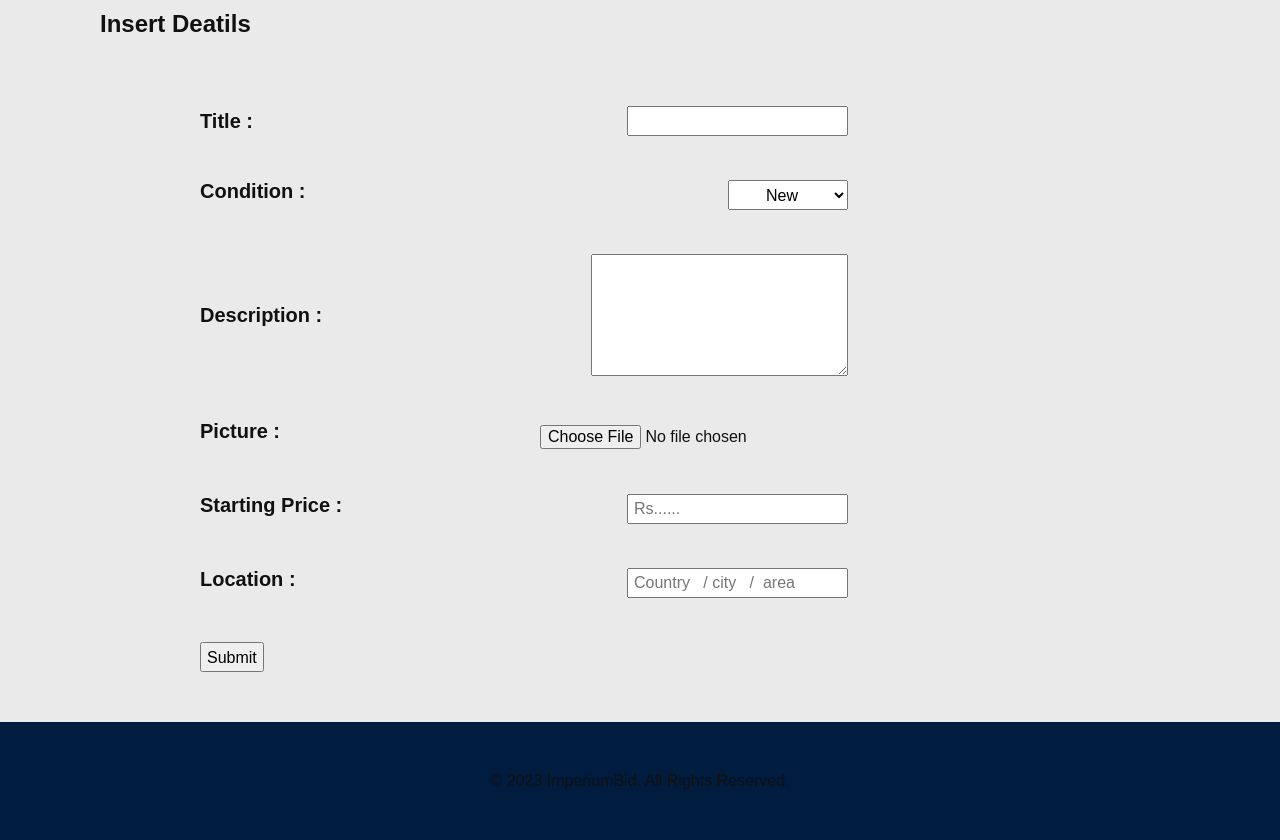
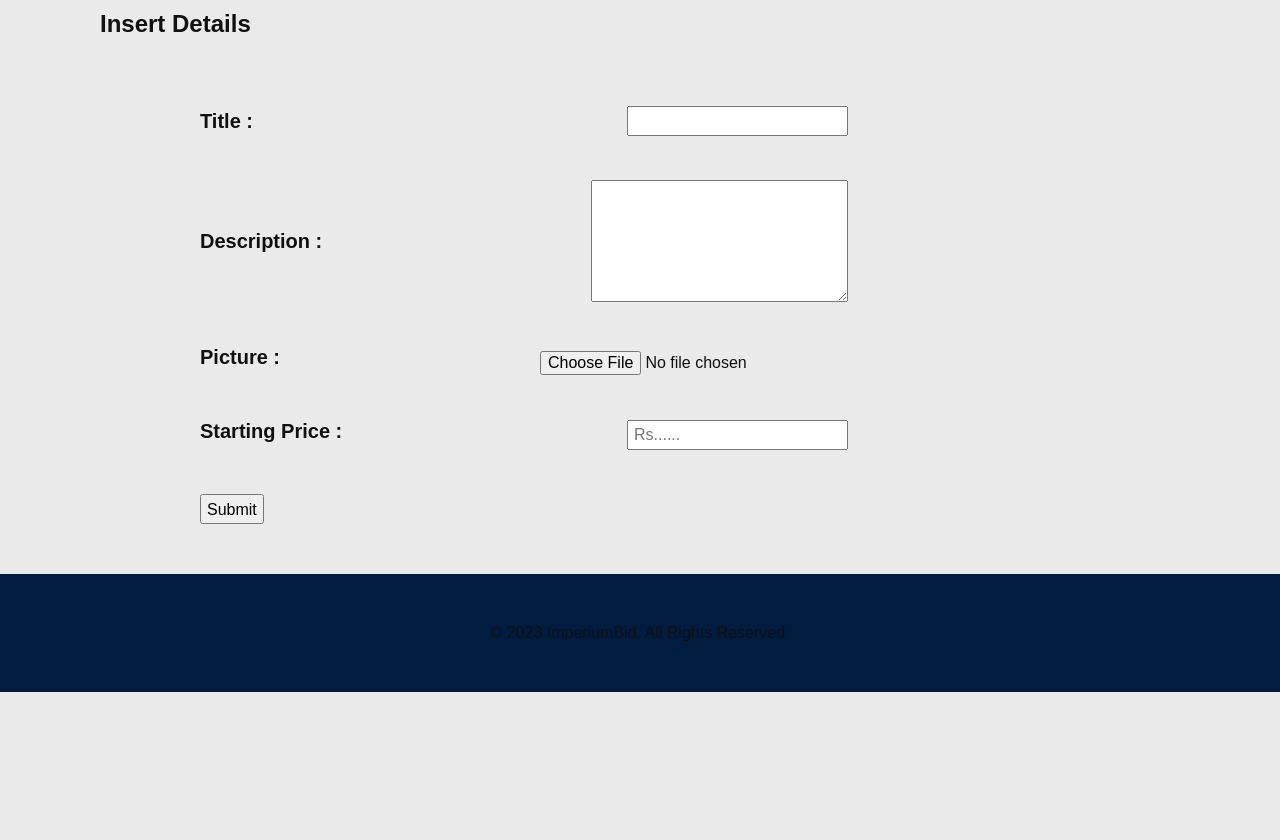
Before and after one commit to devrajoshi/BidBazaar-An-Online-Auction-Platform, a Django app: page /post/ in a window 1280 px wide. Shown: the part 80-920 px from the top of the page. After the commit the page ends 772 px from the top, so only its background shows below. Run offline with Django 4.2, Linux system fonts and the light colour scheme; the visitor is signed in with stand-in values (Sample User, id 1).

Commit message:
`update`: fix `user` context dict in home and changed view of `post_item.html`

```diff
--- a/web/pages/views.py
+++ b/web/pages/views.py
@@ -1,12 +1,15 @@
 from django.shortcuts import render, redirect
 from django.http import HttpResponseNotFound
 from django.contrib.auth.models import User as DjangoUser
-from django.contrib.auth import authenticate, login as django_login, logout as django_logout
+from django.contrib.auth import (
+    authenticate,
+    login as django_login,
+    logout as django_logout,
+)
 from django.contrib.auth.decorators import login_required
 
-from django.template import context
+from .models import Item, User
 
-from .models import Item, User
 
 # Create your views here.
 def index(request):
@@ -15,7 +18,7 @@ def index(request):
         user = DjangoUser.objects.get(id=request.user.id)
     bids = Item.objects.all()
 
-    context = {"bids": bids, user: user}
+    context = {"bids": bids, "user": user}
 
     return render(request, "home.html", context)
 
@@ -43,9 +46,11 @@ def register(request):
             userinDB = DjangoUser.objects.filter(email=email)
             if userinDB.exists():
                 errors = ["Something went wrong!"]
-                return render(request, "register.html", { "errors": errors })
+                return render(request, "register.html", {"errors": errors})
 
-            user = DjangoUser.objects.create(first_name=firstname, last_name=lastname, email=email, username=email)
+            user = DjangoUser.objects.create(
+                first_name=firstname, last_name=lastname, email=email, username=email
+            )
             if user:
                 user.set_password(password)
                 user.save()
@@ -109,6 +114,7 @@ def me_page(request):
     context = {}
     return render(request, "profile/me_page.html", context)
 
+
 def logout(request):
     django_logout(request)
     return redirect("/")
--- a/web/templates/post_item.html
+++ b/web/templates/post_item.html
@@ -3,24 +3,17 @@
 {% block body %}
 <!-- <main style="display: flex; justify-content: start; align-items: center;"> -->
 <section>
-    <h2 class="item-details-title">Insert Deatils</h2>
+  <h2 class="item-details-title">Insert Details</h2>
   <br>
   <div class="post-item">
     <form>
       <div class="item-title">
         <label>Title : </label>
-                <input type="text" name="Title">
-            </div>
-            <div class="item-condition">
-                <label>Condition : </label>
-                <select name="Condition" style="display:flex; justify-content:center">
-                    <option value="New">New</option>
-                    <option value="Used">Used</option>
-                </select>
+        <input type="text" name="title">
       </div>
      <div class="item-description">
         <label>Description : </label>
-                <textarea rows="8" cols="30"></textarea>
+        <textarea name="description" rows="8" cols="30"></textarea>
       </div>
       <div class="item-pic">
         <label>Picture : </label>
@@ -28,15 +21,11 @@
       </div>
       <div class="item-starting-price">
         <label>Starting Price : </label>
-                <input type="text" name="InitialBid" placeholder="Rs......">
-            </div>
-            <div class="location-of-seller">
-                <label>Location : </label>
-                <input type="text" name="Location" placeholder="Country   / city   /  area">
+        <input type="text" name="price" placeholder="Rs......">
       </div>
      <input type="submit">
     </form>
   </div>
 </section>
-</main>
+<!-- </main> -->
 {% endblock %}
```
Lines whose indentation alone changed are shown as unchanged.
